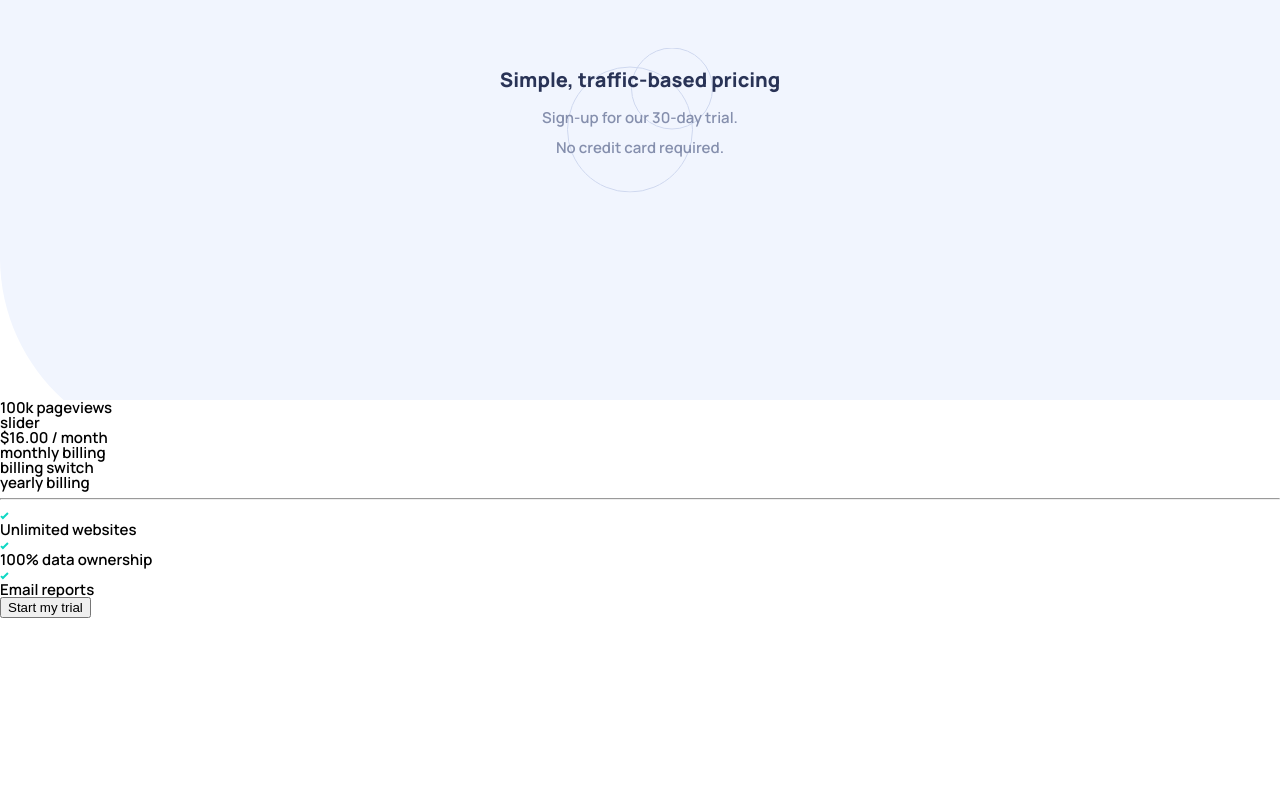
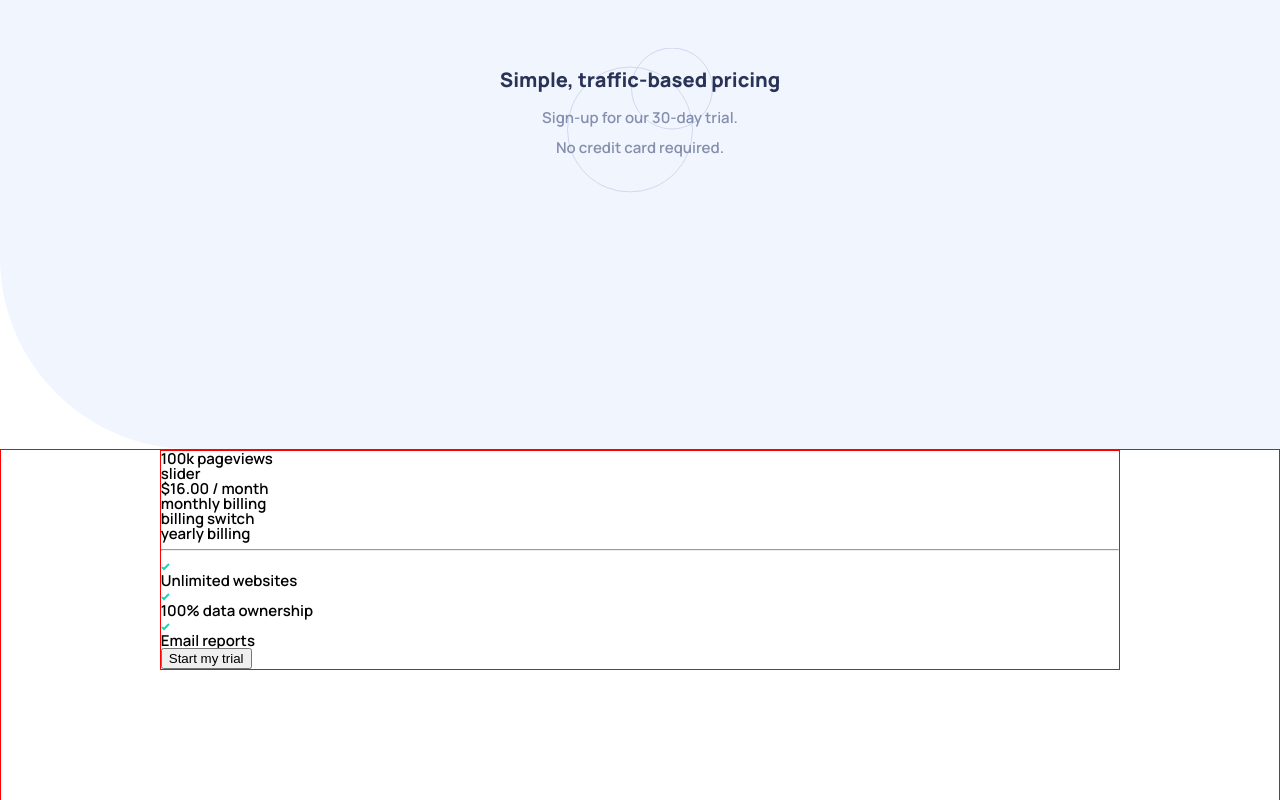
Before and after one commit to nicyuvi/interactive-pricing-component-solution, a React (Create React App) app: page / in a window 1280 px wide. Shown: the top 800 px of the page. Built offline with nearby package versions, Linux system fonts and the light colour scheme.

Commit message:
Add a single component for pricing section

```diff
--- a/src/App/App.js
+++ b/src/App/App.js
@@ -1,9 +1,6 @@
 import React from 'react';
 import HeaderText from './HeaderText';
-import Slider from './Slider';
-import Billing from './Billing';
-import FooterText from './FooterText';
-import CTAButton from './CTAButton';
+import PricingComponent from './PricingComponent';
 
 function App() {
   return (
@@ -12,11 +9,7 @@ function App() {
         <HeaderText />
       </header>
       <main>
-        <Slider />
-        <Billing />
-        <hr />
-        <FooterText />
-        <CTAButton />
+        <PricingComponent />
       </main>
     </>
   );
--- /dev/null
+++ b/src/App/PricingComponent.js
@@ -0,0 +1,19 @@
+import React from 'react';
+import Slider from './Slider';
+import Billing from './Billing';
+import FooterText from './FooterText';
+import CTAButton from './CTAButton';
+
+function PricingComponent() {
+  return (
+    <div className='main-container pricing-container'>
+      <Slider />
+      <Billing />
+      <hr />
+      <FooterText />
+      <CTAButton />
+    </div>
+  );
+}
+
+export default PricingComponent;
--- a/src/index.css
+++ b/src/index.css
@@ -152,7 +152,6 @@ body {
 .main-container {
   margin: auto;
   width: 75%;
-  padding: 70px 0;
 }
 
 /** GENERAL **/
@@ -177,8 +176,14 @@ main {
 
 /** LAYOUT **/
 header {
-  height: 50vh;
+  height: 449px;
   background: url(./images/bg-pattern.svg);
+}
+
+main {
+  border: 1px solid red;
+  height: 500px;
+  width: auto;
 }
 /** LAYOUT **/
 
@@ -193,6 +198,7 @@ header p {
 .header-container {
   position: relative;
   z-index: 5;
+  padding: 70px 0;
 }
 
 .header-container__image {
@@ -204,6 +210,10 @@ header p {
 }
 /* ?HeaderText */
 
+/* ?Pricing Component */
+.pricing-container {
+  border: 1px solid red;
+}
 /* ?Slider */
 /* ?Slider */
 
@@ -215,4 +225,5 @@ header p {
 
 /* ?CTAButton */
 /* ?CTAButton */
+/* ?Pricing Component */
 /** COMPONENTS **/
```
